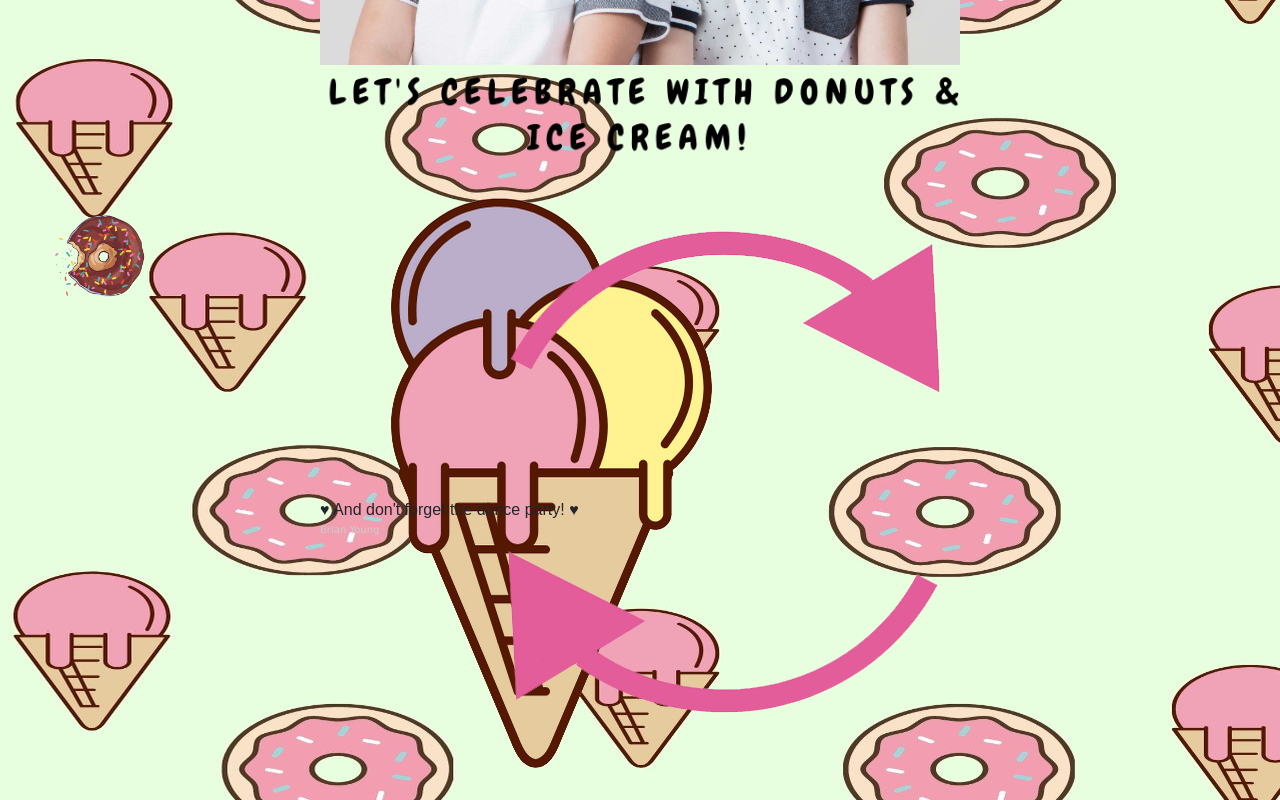
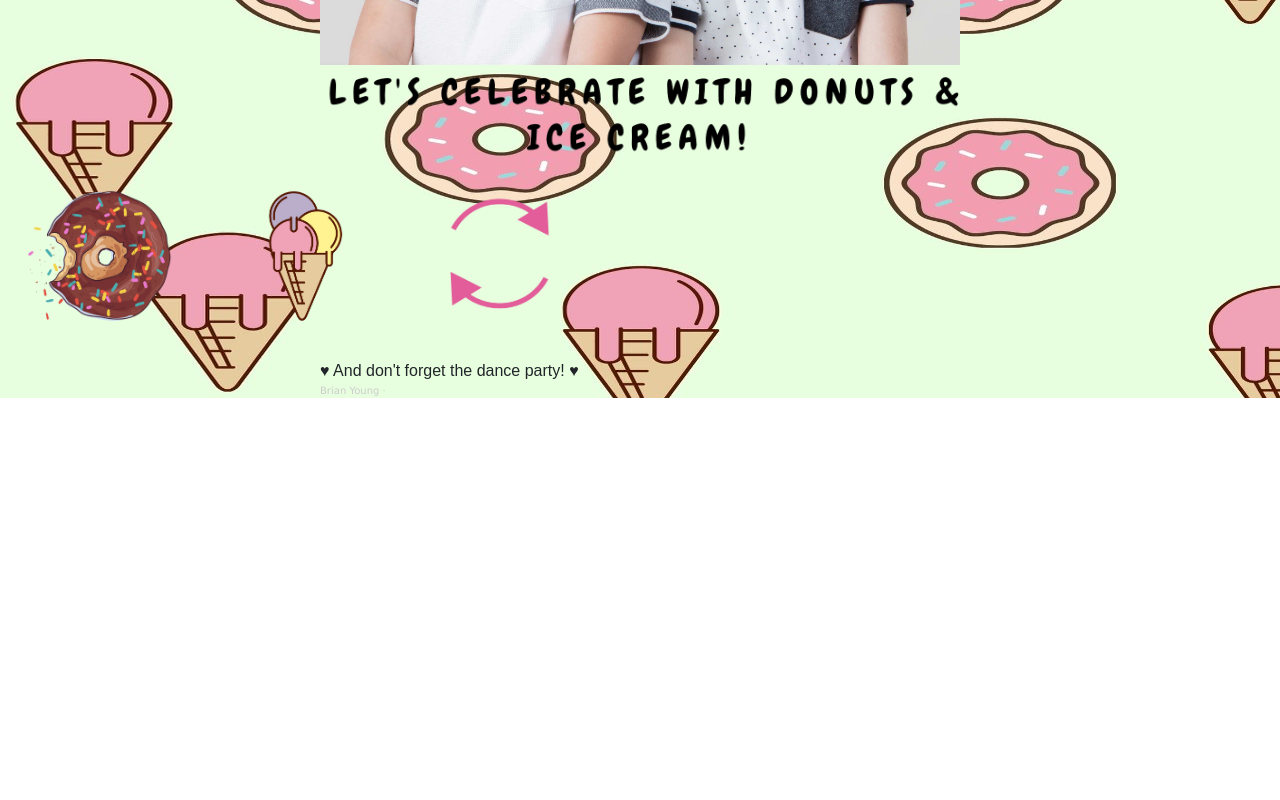
Before and after one commit to ayounglibrarian/uclax_wcib_week_7, a website: page index.html in a window 1280 px wide. Shown: the part 753-1553 px from the top of the page. After the commit the page ends 1151 px from the top, so only its background shows below. Drawn offline with nearby package versions, Linux system fonts and the light colour scheme; grey boxes are pictures that could not be loaded.

Commit message:
buttons at 80%

```diff
--- a/index.html
+++ b/index.html
@@ -49,9 +49,9 @@
   <div class="row text-center">
     <div class="col-4"> -->
     <div class="flex-container">
-      <div><button class="donut-button"><img src="images/donut_button.png" alt="We want donuts!" height="50% width="50%""></button></div>
-       <div><button class="ic-button"><img src="images/ic_button.png" alt="We want ice cream!"></button></div>
-       <div><button class="refresh-button"><img src="images/refresh_button.png" alt="Let's do it again!"></button></div></div>
+      <div><button class="donut-button"><img src="images/donut_button.png" alt="We want donuts!" height="80%" width="80%"></button></div>
+       <div><button class="ic-button"><img src="images/ic_button.png" alt="We want ice cream!" height="80%" width="80%"></button></div>
+       <div><button class="refresh-button"><img src="images/refresh_button.png" alt="Let's do it again!" height="80%" width="80%"></button></div></div>
       <!-- <div class="col-4"> -->
           </div>
         </div>
```
